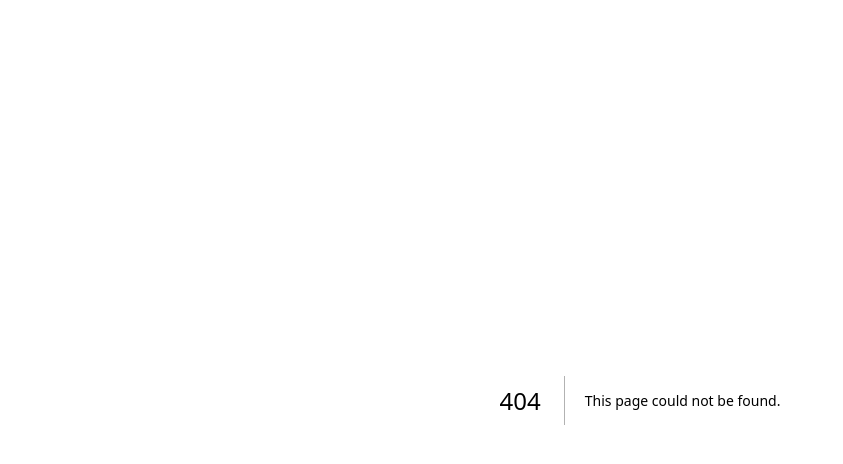
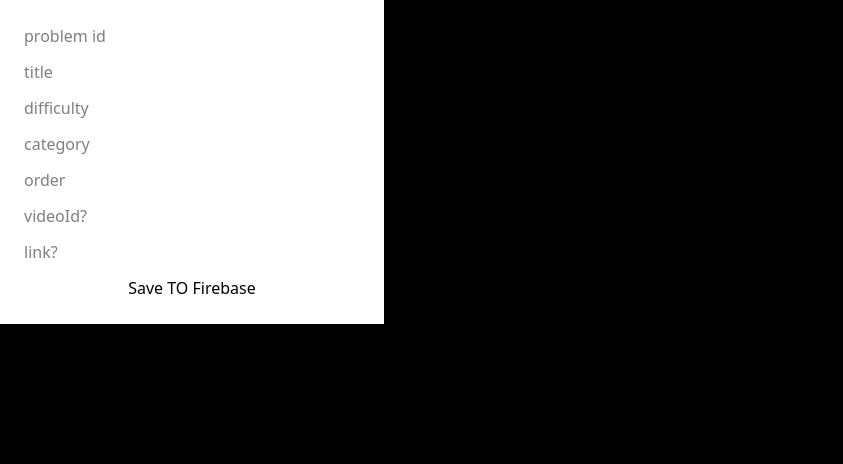
Before and after one commit to Immonn/FixMyLogic, a Next.js app: page /addproblems in a window 1280 px wide. Before the commit this address had no page. Shown: the top 464 px of the page, without its empty margins (0-843 px from the left). Built offline with nearby package versions, Linux system fonts and the light colour scheme; no server answers.

Commit message:
Add a Form To Add problems

```diff
--- /dev/null
+++ b/app/(pages)/addproblems/page.tsx
@@ -0,0 +1,53 @@
+//Add Problem into data base
+"use client"
+
+import { firestore } from "@/app/firebase/firebase";
+import { doc, setDoc } from "firebase/firestore";
+import { useState } from "react";
+import React from 'react';
+
+type pageProps = {
+
+};
+
+const page:React.FC<pageProps> = () => {
+    const [inputs,setInput]=useState({
+        id:"",
+        title:"",
+        difficulty:"",
+        category:"",
+        videoId:"",
+        link:"",
+        order:0,
+        likes:0,
+        dislikes:0
+    })
+    function handleInput(e : React.ChangeEvent<HTMLInputElement>){
+        setInput({
+            ...inputs,
+            [e.target.name]:e.target.value
+        })
+    }
+    async function handleSubmit(e:React.FormEvent<HTMLFormElement>){
+        e.preventDefault(); //prevent page refresh
+        const newProblem={
+            ...inputs,
+            order:Number(inputs.order),
+        }
+        await setDoc(doc(firestore,"problems",inputs.id),newProblem);
+        alert("Problem added successfully!")
+    }
+    return <div className="bg-black h-full">
+        <form className="p-6 flex bg-white flex-col max-w-sm gap-3" onSubmit={handleSubmit}>
+                    <input onChange={handleInput} type="text" placeholder="problem id" name='id'></input>
+                    <input onChange={handleInput} type="text" placeholder="title" name='title'></input>
+                    <input onChange={handleInput} type="text" placeholder="difficulty" name='difficulty'></input>
+                    <input onChange={handleInput} type="text" placeholder="category" name='category'></input>
+                    <input onChange={handleInput} type="text" placeholder="order" name='order'></input>
+                    <input onChange={handleInput} type="text" placeholder="videoId?" name='videoId'></input>
+                    <input onChange={handleInput} type="text" placeholder="link?" name='link'></input>
+                    <button className="bg-white text-black">Save TO Firebase</button>
+                </form>
+        </div>
+}
+export default page;
--- a/app/(pages)/patternwise/page.tsx
+++ b/app/(pages)/patternwise/page.tsx
@@ -1,7 +1,10 @@
+
 import DashboardNavbar from "@/app/components/DashboardNavbar";
 import ProblemTable from "@/app/components/ProblemTable";
 
+
 export default function Patternwise() {
+
     return (
         <div className="bg-linear-to-b from-gray-600 to-black min-h-screen relative">
             <div className="max-w-7xl mx-auto">
@@ -33,6 +36,7 @@ export default function Patternwise() {
                         <ProblemTable />
                     </table>
                 </div>
+
             </main>
         </div>
     );
```
